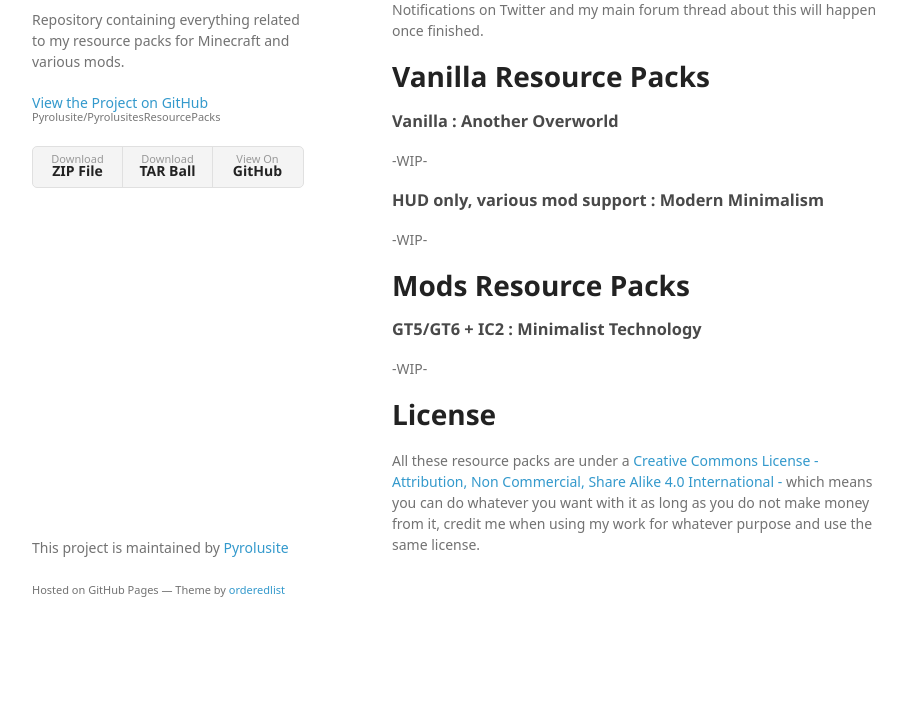
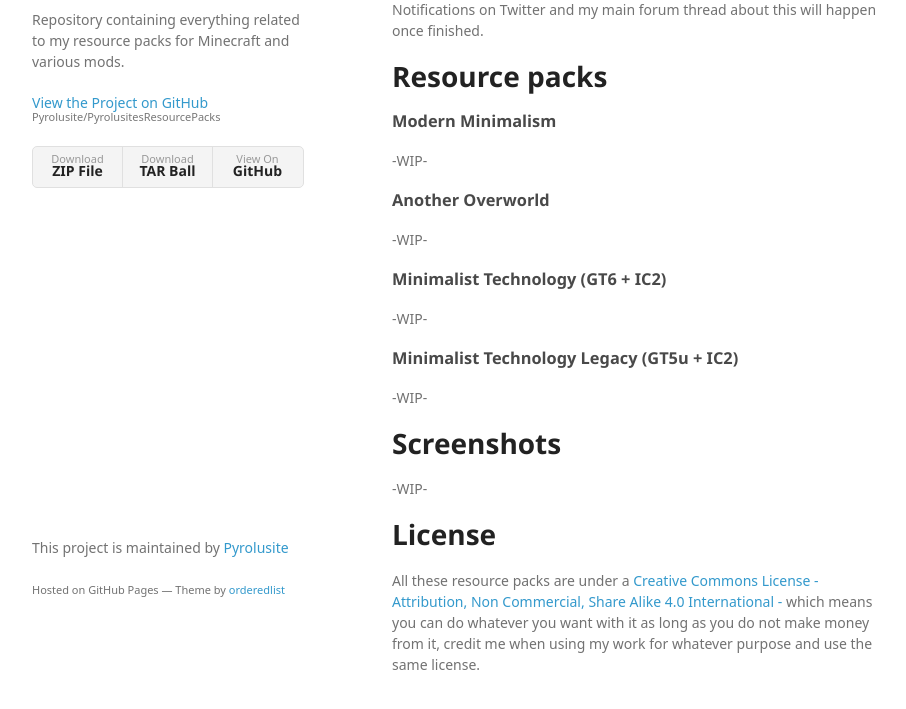
Before and after one commit to Pyrolusite/PyrolusitesResourcePacks, a plain HTML site: page index.html in a window 1280 px wide. Shown: the part 131-840 px from the top of the page, without its empty margins (178-1084 px from the left). Before the commit the page ends 800 px from the top, so only its background shows below. Drawn offline with Linux system fonts and the light colour scheme; a web font is replaced by a local one.

```diff
--- a/index.html
+++ b/index.html
@@ -35,23 +35,30 @@
 Notifications on Twitter and my main forum thread about this will happen once finished.</p>
 
 <h1>
-<a id="vanilla-resource-packs" class="anchor" href="#vanilla-resource-packs" aria-hidden="true"><span class="octicon octicon-link"></span></a>Vanilla Resource Packs</h1>
+<a id="resource-packs" class="anchor" href="#resource-packs" aria-hidden="true"><span class="octicon octicon-link"></span></a>Resource packs</h1>
 
 <h3>
-<a id="vanilla--another-overworld" class="anchor" href="#vanilla--another-overworld" aria-hidden="true"><span class="octicon octicon-link"></span></a>Vanilla : Another Overworld</h3>
+<a id="modern-minimalism" class="anchor" href="#modern-minimalism" aria-hidden="true"><span class="octicon octicon-link"></span></a>Modern Minimalism</h3>
 
 <p>-WIP-</p>
 
 <h3>
-<a id="hud-only-various-mod-support--modern-minimalism" class="anchor" href="#hud-only-various-mod-support--modern-minimalism" aria-hidden="true"><span class="octicon octicon-link"></span></a>HUD only, various mod support : Modern Minimalism</h3>
+<a id="another-overworld" class="anchor" href="#another-overworld" aria-hidden="true"><span class="octicon octicon-link"></span></a>Another Overworld</h3>
+
+<p>-WIP-</p>
+
+<h3>
+<a id="minimalist-technology-gt6--ic2" class="anchor" href="#minimalist-technology-gt6--ic2" aria-hidden="true"><span class="octicon octicon-link"></span></a>Minimalist Technology (GT6 + IC2)</h3>
+
+<p>-WIP-</p>
+
+<h3>
+<a id="minimalist-technology-legacy-gt5u--ic2" class="anchor" href="#minimalist-technology-legacy-gt5u--ic2" aria-hidden="true"><span class="octicon octicon-link"></span></a>Minimalist Technology Legacy (GT5u + IC2)</h3>
 
 <p>-WIP-</p>
 
 <h1>
-<a id="mods-resource-packs" class="anchor" href="#mods-resource-packs" aria-hidden="true"><span class="octicon octicon-link"></span></a>Mods Resource Packs</h1>
-
-<h3>
-<a id="gt5gt6--ic2--minimalist-technology" class="anchor" href="#gt5gt6--ic2--minimalist-technology" aria-hidden="true"><span class="octicon octicon-link"></span></a>GT5/GT6 + IC2 : Minimalist Technology</h3>
+<a id="screenshots" class="anchor" href="#screenshots" aria-hidden="true"><span class="octicon octicon-link"></span></a>Screenshots</h1>
 
 <p>-WIP-</p>
 
--- a/params.json
+++ b/params.json
@@ -1 +1 @@
-{"name":"Pyrolusite's Resource Packs","tagline":"Repository containing everything related to my resource packs for Minecraft and various mods.","body":"# Important information\r\nSince I'm currently experimenting, this page is a work-in-progress.\r\nNotifications on Twitter and my main forum thread about this will happen once finished.\r\n\r\n# Vanilla Resource Packs\r\n### Vanilla : Another Overworld\r\n-WIP-\r\n\r\n### HUD only, various mod support : Modern Minimalism\r\n-WIP-\r\n\r\n# Mods Resource Packs\r\n### GT5/GT6 + IC2 : Minimalist Technology\r\n-WIP-\r\n\r\n# License\r\nAll these resource packs are under a [Creative Commons License - Attribution, Non Commercial, Share Alike 4.0 International -](http://creativecommons.org/licenses/by-nc-sa/4.0/deed.en) which means you can do whatever you want with it as long as you do not make money from it, credit me when using my work for whatever purpose and use the same license. ","google":"","note":"Don't delete this file! It's used internally to help with page regeneration."}
+{"name":"Pyrolusite's Resource Packs","tagline":"Repository containing everything related to my resource packs for Minecraft and various mods.","body":"# Important information\r\nSince I'm currently experimenting, this page is a work-in-progress.\r\nNotifications on Twitter and my main forum thread about this will happen once finished.\r\n\r\n# Resource packs\r\n### Modern Minimalism\r\n-WIP-\r\n\r\n### Another Overworld\r\n-WIP-\r\n\r\n### Minimalist Technology (GT6 + IC2)\r\n-WIP-\r\n\r\n### Minimalist Technology Legacy (GT5u + IC2)\r\n-WIP-\r\n\r\n# Screenshots\r\n-WIP-\r\n\r\n# License\r\nAll these resource packs are under a [Creative Commons License - Attribution, Non Commercial, Share Alike 4.0 International -](http://creativecommons.org/licenses/by-nc-sa/4.0/deed.en) which means you can do whatever you want with it as long as you do not make money from it, credit me when using my work for whatever purpose and use the same license. ","google":"","note":"Don't delete this file! It's used internally to help with page regeneration."}
```
